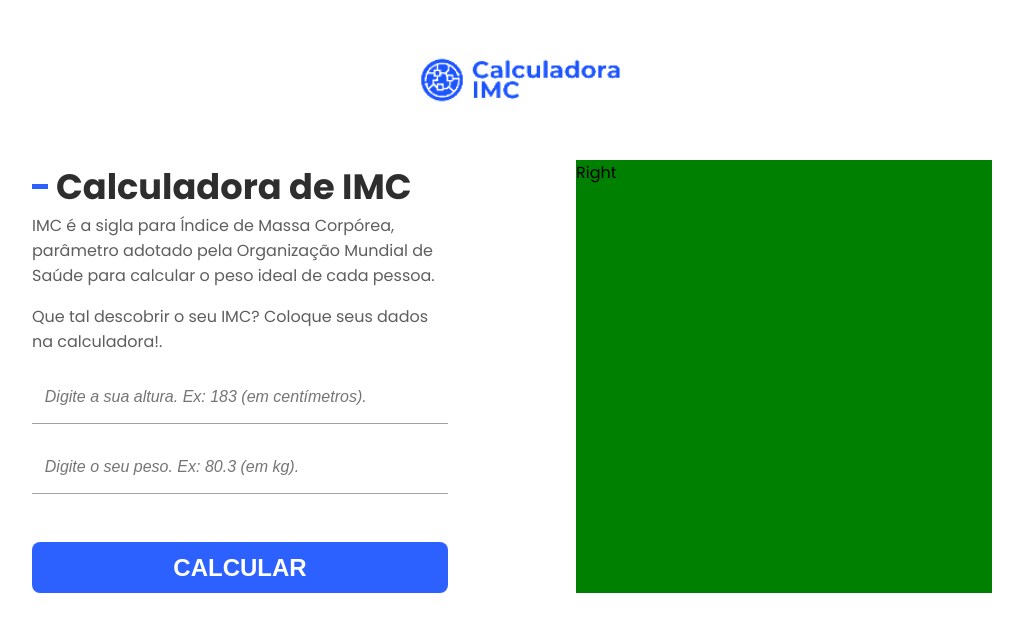
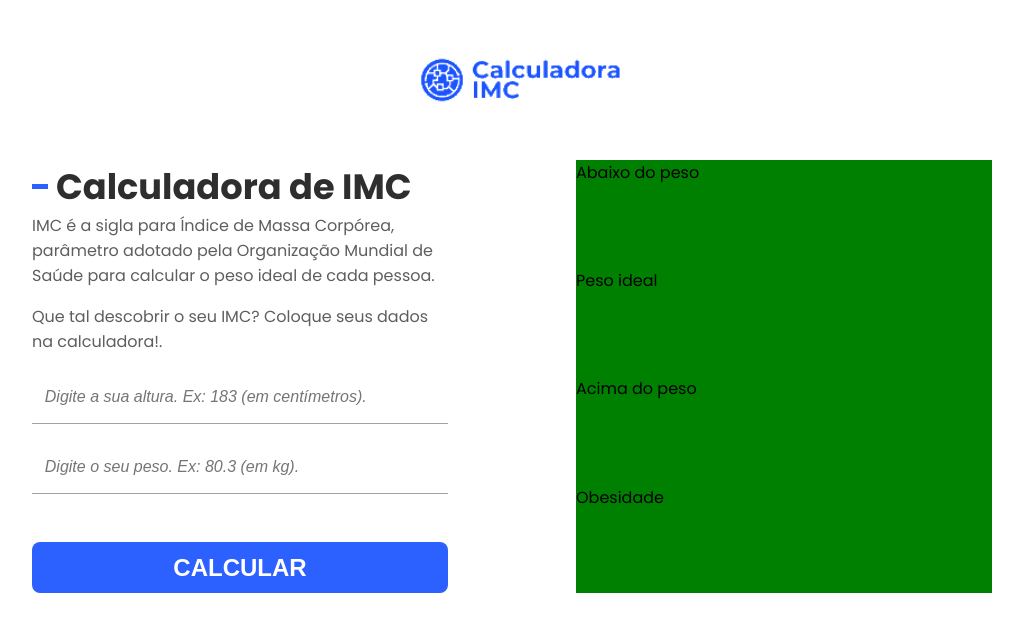
Before and after one commit to damian-nestea/calculadora-imc, a React (Vite) app in the folder calc-imc-react/: page / in a window 1280 px wide. Shown: the top 632 px of the page, without its empty margins (128-1151 px from the left). Built offline with nearby package versions, Linux system fonts and the light colour scheme.

Commit message:
feature criação de componente para apresentar cada nivel de IMC na rightSide da página

```diff
--- a/calc-imc-react/src/App.jsx
+++ b/calc-imc-react/src/App.jsx
@@ -2,6 +2,7 @@ import React, { useState } from "react";
 import styles from "./App.module.css";
 import Logo from "./assets/logo.png";
 import { imcLevels, calculateImc } from "./helpers/imc";
+import ImcLevel from "./components/ImcLevel";
 
 const App = () => {
   const [heightInput, setHeightInput] = useState(0);
@@ -49,7 +50,11 @@ const App = () => {
           />
           <button onClick={handleCalculateIMC}>Calcular</button>
         </section>
-        <section className={styles.rightSideContainer}>Right</section>
+        <section className={styles.rightSideContainer}>
+          {imcLevels.map((level , index) => {
+            return <ImcLevel key={index} level={level} />
+          })}
+        </section>
       </main>
     </div>
   );
--- a/calc-imc-react/src/App.module.css
+++ b/calc-imc-react/src/App.module.css
@@ -94,4 +94,6 @@ main {
 .rightSideContainer {
   background-color: green;
   flex: 1;
+  display:flex;
+  flex-direction:column;
 }
--- /dev/null
+++ b/calc-imc-react/src/components/ImcLevel/ImcLevel.module.css
@@ -0,0 +1,3 @@
+.flexItem {
+  flex:1;
+}
--- /dev/null
+++ b/calc-imc-react/src/components/ImcLevel/index.jsx
@@ -0,0 +1,10 @@
+import React from 'react'
+import styles from './ImcLevel.module.css'
+
+const ImcLevel = ({level}) => {
+  return (
+    <div className={styles.flexItem}>{level.level}</div>
+  )
+}
+
+export default ImcLevel
--- a/calc-imc-react/src/helpers/imc.jsx
+++ b/calc-imc-react/src/helpers/imc.jsx
@@ -9,6 +9,7 @@ export const calculateImc = (height, weight) => {
   const imc = weight / (height * height);
   for (let i in imcLevels) {
     if (imc >= imcLevels[i].imc[0] && imc <= imcLevels[i].imc[1]) {
+      imcLevels[i].currentImc = imc;
       return imcLevels[i];
     }
   }
```
